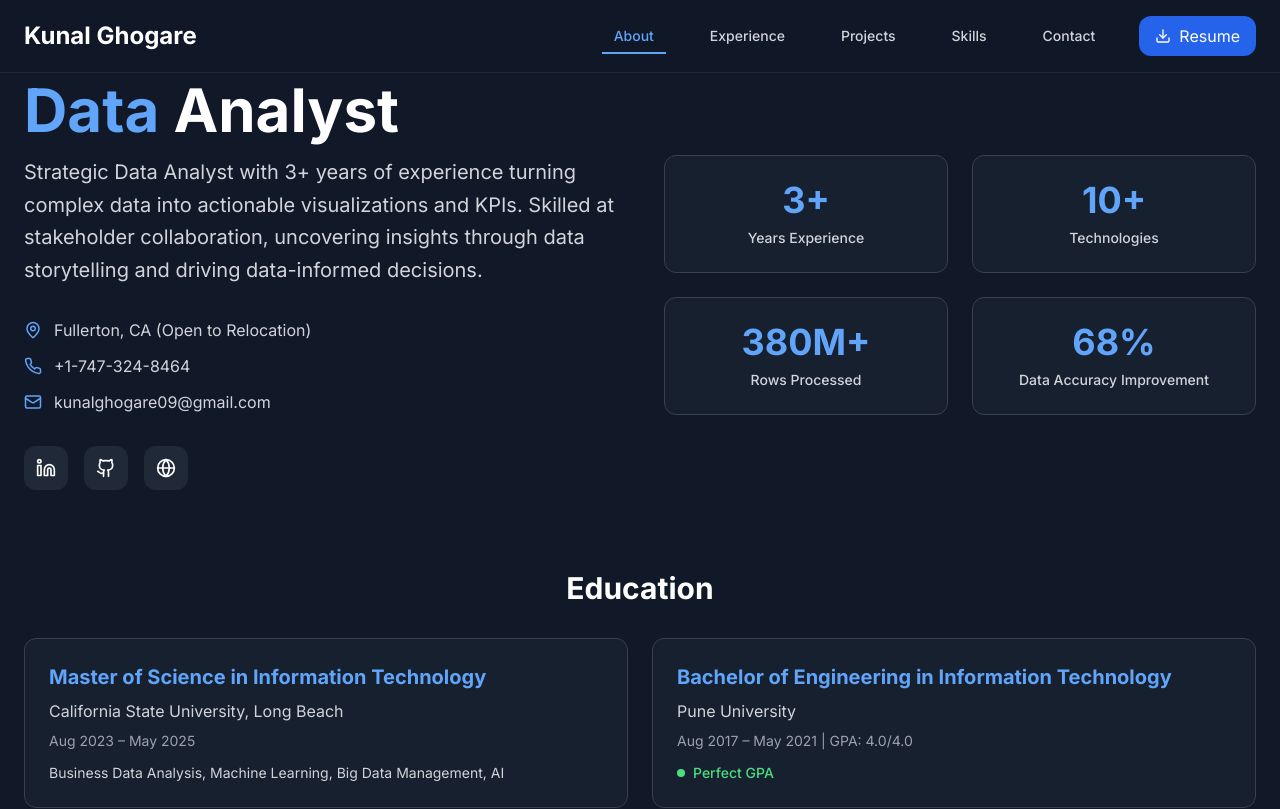
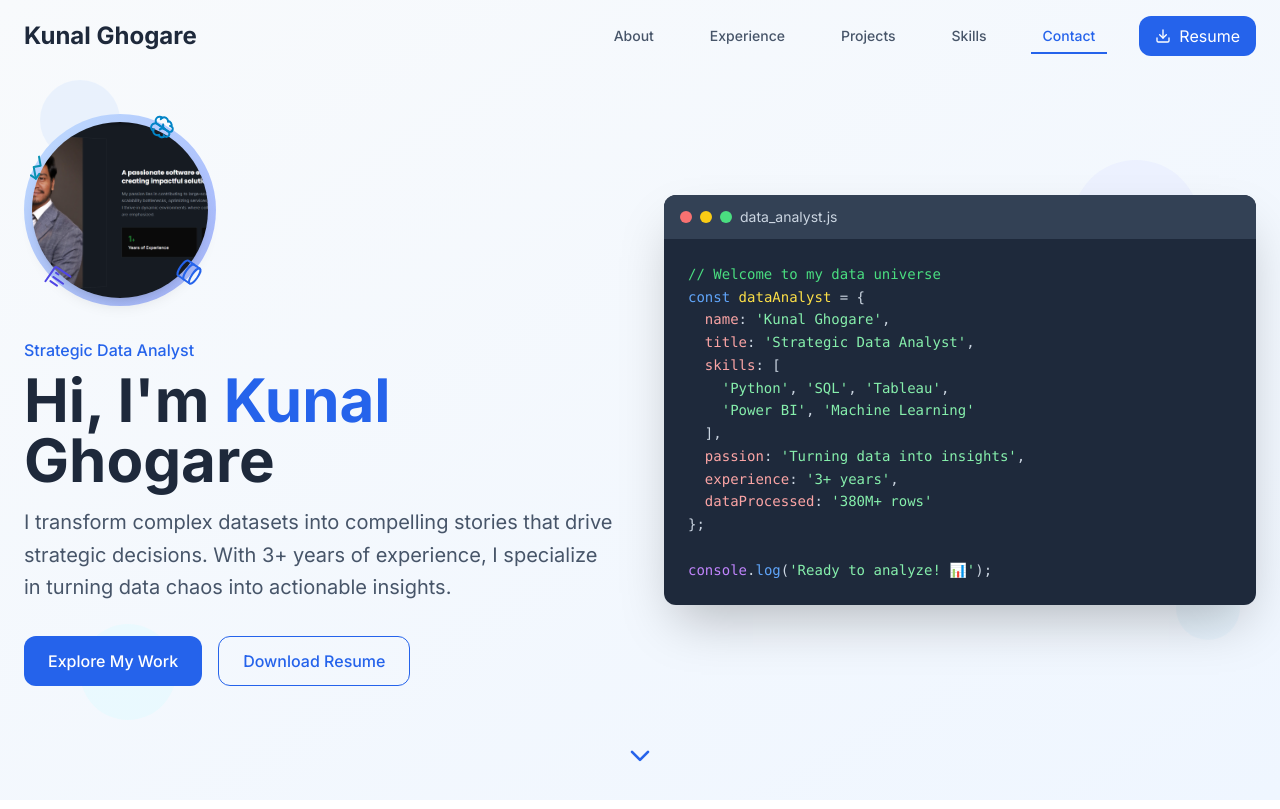
Before and after one commit to Kunal-ghogare/data-dashboard-kunal, a React (Vite) app: page / in a window 1280 px wide. Shown: the top 809 px of the page. Built offline with nearby package versions, Linux system fonts and the light colour scheme.

Commit message:
Refactor: Enhance landing page and color scheme
- Implemented creative landing page design.
- Added user's profile picture.
- Adjusted color scheme for a more subtle look.

```diff
--- a/src/components/About.tsx
+++ b/src/components/About.tsx
@@ -24,7 +24,7 @@ const About = () => {
   ];
 
   return (
-    <section id="about" className="min-h-screen bg-gray-900 text-white py-20">
+    <section id="about" className="min-h-screen bg-white text-slate-800 py-20">
       <div className="container mx-auto px-6">
         <motion.div
           initial={{ opacity: 0, y: 50 }}
@@ -42,9 +42,9 @@ const About = () => {
               viewport={{ once: true }}
             >
               <h1 className="text-5xl lg:text-6xl font-bold mb-4">
-                <span className="text-blue-400">Data</span> Analyst
+                <span className="text-blue-600">Data</span> Analyst
               </h1>
-              <p className="text-xl text-gray-300 leading-relaxed">
+              <p className="text-xl text-slate-600 leading-relaxed">
                 Strategic Data Analyst with 3+ years of experience turning complex data into actionable visualizations and KPIs.
                 Skilled at stakeholder collaboration, uncovering insights through data storytelling and driving data-informed decisions.
               </p>
@@ -59,8 +59,8 @@ const About = () => {
               className="space-y-3"
             >
               {contactInfo.map((item, index) => (
-                <div key={index} className="flex items-center space-x-3 text-gray-300">
-                  <item.icon size={18} className="text-blue-400" />
+                <div key={index} className="flex items-center space-x-3 text-slate-600">
+                  <item.icon size={18} className="text-blue-600" />
                   <span>{item.text}</span>
                 </div>
               ))}
@@ -82,7 +82,7 @@ const About = () => {
                   rel="noopener noreferrer"
                   whileHover={{ scale: 1.1, y: -2 }}
                   whileTap={{ scale: 0.95 }}
-                  className="p-3 bg-gray-800 rounded-lg hover:bg-blue-600 transition-colors"
+                  className="p-3 bg-slate-100 rounded-lg hover:bg-blue-600 hover:text-white transition-colors"
                   aria-label={link.label}
                 >
                   <link.icon size={20} />
@@ -107,18 +107,18 @@ const About = () => {
                 transition={{ duration: 0.6, delay: 0.1 * index }}
                 viewport={{ once: true }}
                 whileHover={{ scale: 1.05 }}
-                className="bg-gray-800/50 backdrop-blur-sm border border-gray-700 rounded-xl p-6 text-center"
+                className="bg-slate-50 border border-slate-200 rounded-xl p-6 text-center"
               >
                 <motion.div
                   initial={{ scale: 0 }}
                   whileInView={{ scale: 1 }}
                   transition={{ duration: 0.8, delay: 0.2 * index, type: "spring" }}
                   viewport={{ once: true }}
-                  className="text-3xl lg:text-4xl font-bold text-blue-400 mb-2"
+                  className="text-3xl lg:text-4xl font-bold text-blue-600 mb-2"
                 >
                   {stat.number}
                 </motion.div>
-                <div className="text-gray-300 text-sm font-medium">{stat.label}</div>
+                <div className="text-slate-600 text-sm font-medium">{stat.label}</div>
               </motion.div>
             ))}
           </motion.div>
@@ -136,24 +136,24 @@ const About = () => {
           <div className="grid md:grid-cols-2 gap-6">
             <motion.div
               whileHover={{ scale: 1.02 }}
-              className="bg-gray-800/50 backdrop-blur-sm border border-gray-700 rounded-xl p-6"
+              className="bg-slate-50 border border-slate-200 rounded-xl p-6"
             >
-              <h3 className="text-xl font-bold text-blue-400 mb-2">Master of Science in Information Technology</h3>
-              <p className="text-gray-300 mb-2">California State University, Long Beach</p>
-              <p className="text-gray-400 text-sm mb-3">Aug 2023 – May 2025</p>
-              <p className="text-gray-300 text-sm">Business Data Analysis, Machine Learning, Big Data Management, AI</p>
+              <h3 className="text-xl font-bold text-blue-600 mb-2">Master of Science in Information Technology</h3>
+              <p className="text-slate-600 mb-2">California State University, Long Beach</p>
+              <p className="text-slate-500 text-sm mb-3">Aug 2023 – May 2025</p>
+              <p className="text-slate-600 text-sm">Business Data Analysis, Machine Learning, Big Data Management, AI</p>
             </motion.div>
 
             <motion.div
               whileHover={{ scale: 1.02 }}
-              className="bg-gray-800/50 backdrop-blur-sm border border-gray-700 rounded-xl p-6"
+              className="bg-slate-50 border border-slate-200 rounded-xl p-6"
             >
-              <h3 className="text-xl font-bold text-blue-400 mb-2">Bachelor of Engineering in Information Technology</h3>
-              <p className="text-gray-300 mb-2">Pune University</p>
-              <p className="text-gray-400 text-sm mb-3">Aug 2017 – May 2021 | GPA: 4.0/4.0</p>
+              <h3 className="text-xl font-bold text-blue-600 mb-2">Bachelor of Engineering in Information Technology</h3>
+              <p className="text-slate-600 mb-2">Pune University</p>
+              <p className="text-slate-500 text-sm mb-3">Aug 2017 – May 2021 | GPA: 4.0/4.0</p>
               <div className="flex items-center space-x-2">
-                <div className="w-2 h-2 bg-green-400 rounded-full"></div>
-                <span className="text-green-400 text-sm font-medium">Perfect GPA</span>
+                <div className="w-2 h-2 bg-green-500 rounded-full"></div>
+                <span className="text-green-600 text-sm font-medium">Perfect GPA</span>
               </div>
             </motion.div>
           </div>
--- a/src/components/Footer.tsx
+++ b/src/components/Footer.tsx
@@ -9,7 +9,7 @@ const Footer = () => {
   };
 
   return (
-    <footer className="bg-gray-900 border-t border-gray-800 text-white py-8">
+    <footer className="bg-slate-100 border-t border-slate-200 text-slate-800 py-8">
       <div className="container mx-auto px-6">
         <div className="flex flex-col md:flex-row items-center justify-between">
           {/* Copyright */}
@@ -18,7 +18,7 @@ const Footer = () => {
             whileInView={{ opacity: 1, y: 0 }}
             transition={{ duration: 0.6 }}
             viewport={{ once: true }}
-            className="flex items-center space-x-2 text-gray-300 mb-4 md:mb-0"
+            className="flex items-center space-x-2 text-slate-600 mb-4 md:mb-0"
           >
             <span>© 2025 Kunal Ghogare. Built with</span>
             <Heart size={16} className="text-red-500" />
@@ -47,7 +47,7 @@ const Footer = () => {
           whileInView={{ opacity: 1 }}
           transition={{ duration: 0.8, delay: 0.4 }}
           viewport={{ once: true }}
-          className="text-center text-gray-400 text-sm mt-6 pt-6 border-t border-gray-800"
+          className="text-center text-slate-500 text-sm mt-6 pt-6 border-t border-slate-200"
         >
           <p>Strategic Data Analyst • Machine Learning Enthusiast • Data Storyteller</p>
         </motion.div>
--- a/src/components/Header.tsx
+++ b/src/components/Header.tsx
@@ -6,6 +6,7 @@ import { Download, Menu, X } from 'lucide-react';
 const Header = () => {
   const [activeSection, setActiveSection] = useState('about');
   const [isMenuOpen, setIsMenuOpen] = useState(false);
+  const [isScrolled, setIsScrolled] = useState(false);
 
   const navItems = [
     { id: 'about', label: 'About' },
@@ -19,6 +20,8 @@ const Header = () => {
     const handleScroll = () => {
       const sections = navItems.map(item => document.getElementById(item.id));
       const scrollPos = window.scrollY + 100;
+
+      setIsScrolled(window.scrollY > 50);
 
       sections.forEach((section, index) => {
         if (section) {
@@ -46,7 +49,11 @@ const Header = () => {
     <motion.header
       initial={{ y: -100 }}
       animate={{ y: 0 }}
-      className="fixed top-0 left-0 right-0 z-50 bg-gray-900/90 backdrop-blur-lg border-b border-gray-800"
+      className={`fixed top-0 left-0 right-0 z-50 transition-all duration-300 ${
+        isScrolled
+          ? 'bg-white/90 backdrop-blur-lg border-b border-slate-200 shadow-sm'
+          : 'bg-transparent'
+      }`}
     >
       <div className="container mx-auto px-6 py-4">
         <div className="flex items-center justify-between">
@@ -54,7 +61,7 @@ const Header = () => {
             initial={{ opacity: 0 }}
             animate={{ opacity: 1 }}
             transition={{ delay: 0.2 }}
-            className="text-2xl font-bold text-white"
+            className="text-2xl font-bold text-slate-800"
           >
             Kunal Ghogare
           </motion.div>
@@ -67,15 +74,15 @@ const Header = () => {
                 onClick={() => scrollToSection(item.id)}
                 className={`relative px-3 py-2 text-sm font-medium transition-colors ${
                   activeSection === item.id
-                    ? 'text-blue-400'
-                    : 'text-gray-300 hover:text-white'
+                    ? 'text-blue-600'
+                    : 'text-slate-600 hover:text-slate-800'
                 }`}
               >
                 {item.label}
                 {activeSection === item.id && (
                   <motion.div
                     layoutId="activeTab"
-                    className="absolute bottom-0 left-0 right-0 h-0.5 bg-blue-400"
+                    className="absolute bottom-0 left-0 right-0 h-0.5 bg-blue-600"
                   />
                 )}
               </button>
@@ -95,7 +102,7 @@ const Header = () => {
           {/* Mobile Menu Button */}
           <button
             onClick={() => setIsMenuOpen(!isMenuOpen)}
-            className="md:hidden text-white"
+            className="md:hidden text-slate-800"
           >
             {isMenuOpen ? <X size={24} /> : <Menu size={24} />}
           </button>
@@ -107,7 +114,7 @@ const Header = () => {
             initial={{ opacity: 0, y: -20 }}
             animate={{ opacity: 1, y: 0 }}
             exit={{ opacity: 0, y: -20 }}
-            className="md:hidden mt-4 py-4 border-t border-gray-800"
+            className="md:hidden mt-4 py-4 border-t border-slate-200 bg-white rounded-lg shadow-lg"
           >
             {navItems.map((item) => (
               <button
@@ -115,8 +122,8 @@ const Header = () => {
                 onClick={() => scrollToSection(item.id)}
                 className={`block w-full text-left px-4 py-2 text-sm font-medium transition-colors ${
                   activeSection === item.id
-                    ? 'text-blue-400'
-                    : 'text-gray-300 hover:text-white'
+                    ? 'text-blue-600'
+                    : 'text-slate-600 hover:text-slate-800'
                 }`}
               >
                 {item.label}
--- /dev/null
+++ b/src/components/LandingHero.tsx
@@ -0,0 +1,195 @@
+
+import React from 'react';
+import { motion } from 'framer-motion';
+import { ChevronDown, Database, BarChart3, TrendingUp, Brain } from 'lucide-react';
+
+const LandingHero = () => {
+  const codeSnippet = `// Welcome to my data universe
+const dataAnalyst = {
+  name: 'Kunal Ghogare',
+  title: 'Strategic Data Analyst',
+  skills: [
+    'Python', 'SQL', 'Tableau', 'Power BI',
+    'Machine Learning', 'Statistical Analysis'
+  ],
+  passion: 'Turning data into insights',
+  experience: '3+ years',
+  dataProcessed: '380M+ rows',
+
+  transformData: function() {
+    return this.skills
+      .map(skill => skill + ' expertise')
+      .filter(insight => insight.includes('data'))
+      .reduce((impact, insight) => impact + insight, '');
+  }
+};
+
+console.log('Ready to analyze your data! 📊');`;
+
+  const scrollToAbout = () => {
+    const aboutSection = document.getElementById('about');
+    if (aboutSection) {
+      aboutSection.scrollIntoView({ behavior: 'smooth' });
+    }
+  };
+
+  return (
+    <section className="min-h-screen bg-gradient-to-br from-slate-50 to-blue-50 text-slate-800 flex items-center justify-center relative overflow-hidden">
+      {/* Background Elements */}
+      <div className="absolute inset-0 overflow-hidden">
+        <div className="absolute top-20 left-10 w-20 h-20 bg-blue-100 rounded-full opacity-50"></div>
+        <div className="absolute top-40 right-20 w-32 h-32 bg-indigo-100 rounded-full opacity-40"></div>
+        <div className="absolute bottom-20 left-20 w-24 h-24 bg-cyan-100 rounded-full opacity-30"></div>
+        <div className="absolute bottom-40 right-10 w-16 h-16 bg-sky-100 rounded-full opacity-50"></div>
+      </div>
+
+      <div className="container mx-auto px-6 grid lg:grid-cols-2 gap-12 items-center z-10">
+        {/* Left Side - Profile and Introduction */}
+        <motion.div
+          initial={{ opacity: 0, x: -50 }}
+          animate={{ opacity: 1, x: 0 }}
+          transition={{ duration: 0.8 }}
+          className="space-y-8"
+        >
+          {/* Profile Picture */}
+          <motion.div
+            initial={{ scale: 0 }}
+            animate={{ scale: 1 }}
+            transition={{ duration: 0.8, delay: 0.2 }}
+            className="relative w-48 h-48 mx-auto lg:mx-0"
+          >
+            <div className="w-full h-full rounded-full bg-gradient-to-br from-blue-200 to-indigo-300 p-2">
+              <img
+                src="/lovable-uploads/b7864d27-37d4-457a-83b7-d54598fd9e8c.png"
+                alt="Kunal Ghogare"
+                className="w-full h-full rounded-full object-cover shadow-lg"
+              />
+            </div>
+            {/* Data Icons around profile */}
+            <motion.div
+              animate={{ rotate: 360 }}
+              transition={{ duration: 20, repeat: Infinity, ease: "linear" }}
+              className="absolute inset-0"
+            >
+              <Database className="absolute -top-2 left-1/2 w-6 h-6 text-blue-600" />
+              <BarChart3 className="absolute top-1/2 -right-2 w-6 h-6 text-indigo-600" />
+              <TrendingUp className="absolute -bottom-2 left-1/2 w-6 h-6 text-cyan-600" />
+              <Brain className="absolute top-1/2 -left-2 w-6 h-6 text-sky-600" />
+            </motion.div>
+          </motion.div>
+
+          <div className="text-center lg:text-left">
+            <motion.p
+              initial={{ opacity: 0, y: 20 }}
+              animate={{ opacity: 1, y: 0 }}
+              transition={{ duration: 0.6, delay: 0.4 }}
+              className="text-blue-600 font-medium mb-2"
+            >
+              Strategic Data Analyst
+            </motion.p>
+
+            <motion.h1
+              initial={{ opacity: 0, y: 20 }}
+              animate={{ opacity: 1, y: 0 }}
+              transition={{ duration: 0.6, delay: 0.5 }}
+              className="text-5xl lg:text-6xl font-bold mb-4"
+            >
+              Hi, I'm <span className="text-blue-600">Kunal</span> Ghogare
+            </motion.h1>
+
+            <motion.p
+              initial={{ opacity: 0, y: 20 }}
+              animate={{ opacity: 1, y: 0 }}
+              transition={{ duration: 0.6, delay: 0.6 }}
+              className="text-xl text-slate-600 leading-relaxed mb-8"
+            >
+              I transform complex datasets into compelling stories that drive strategic decisions.
+              With 3+ years of experience, I specialize in turning data chaos into actionable insights.
+            </motion.p>
+
+            <motion.div
+              initial={{ opacity: 0, y: 20 }}
+              animate={{ opacity: 1, y: 0 }}
+              transition={{ duration: 0.6, delay: 0.7 }}
+              className="flex flex-col sm:flex-row gap-4 justify-center lg:justify-start"
+            >
+              <button
+                onClick={scrollToAbout}
+                className="bg-blue-600 hover:bg-blue-700 text-white px-6 py-3 rounded-lg font-medium transition-colors"
+              >
+                Explore My Work
+              </button>
+              <button
+                onClick={() => window.open('/resume.pdf', '_blank')}
+                className="border border-blue-600 text-blue-600 hover:bg-blue-50 px-6 py-3 rounded-lg font-medium transition-colors"
+              >
+                Download Resume
+              </button>
+            </motion.div>
+          </div>
+        </motion.div>
+
+        {/* Right Side - Code Terminal */}
+        <motion.div
+          initial={{ opacity: 0, x: 50 }}
+          animate={{ opacity: 1, x: 0 }}
+          transition={{ duration: 0.8, delay: 0.3 }}
+          className="relative"
+        >
+          <div className="bg-slate-800 rounded-lg shadow-2xl overflow-hidden">
+            {/* Terminal Header */}
+            <div className="bg-slate-700 px-4 py-3 flex items-center space-x-2">
+              <div className="w-3 h-3 bg-red-400 rounded-full"></div>
+              <div className="w-3 h-3 bg-yellow-400 rounded-full"></div>
+              <div className="w-3 h-3 bg-green-400 rounded-full"></div>
+              <span className="text-slate-300 text-sm ml-4">data_analyst.js</span>
+            </div>
+
+            {/* Code Content */}
+            <div className="p-6 font-mono text-sm">
+              <motion.pre
+                initial={{ opacity: 0 }}
+                animate={{ opacity: 1 }}
+                transition={{ duration: 2, delay: 0.8 }}
+                className="text-slate-300 whitespace-pre-wrap leading-relaxed"
+              >
+                <span className="text-green-400">// Welcome to my data universe</span>
+                {'\n'}<span className="text-blue-400">const</span> <span className="text-yellow-300">dataAnalyst</span> = {'{'}
+                {'\n'}  <span className="text-red-300">name</span>: <span className="text-green-300">'Kunal Ghogare'</span>,
+                {'\n'}  <span className="text-red-300">title</span>: <span className="text-green-300">'Strategic Data Analyst'</span>,
+                {'\n'}  <span className="text-red-300">skills</span>: [
+                {'\n'}    <span className="text-green-300">'Python'</span>, <span className="text-green-300">'SQL'</span>, <span className="text-green-300">'Tableau'</span>,
+                {'\n'}    <span className="text-green-300">'Power BI'</span>, <span className="text-green-300">'Machine Learning'</span>
+                {'\n'}  ],
+                {'\n'}  <span className="text-red-300">passion</span>: <span className="text-green-300">'Turning data into insights'</span>,
+                {'\n'}  <span className="text-red-300">experience</span>: <span className="text-green-300">'3+ years'</span>,
+                {'\n'}  <span className="text-red-300">dataProcessed</span>: <span className="text-green-300">'380M+ rows'</span>
+                {'\n'}{'}'};
+                {'\n\n'}<span className="text-purple-400">console</span>.<span className="text-blue-400">log</span>(<span className="text-green-300">'Ready to analyze! 📊'</span>);
+              </motion.pre>
+            </div>
+          </div>
+        </motion.div>
+      </div>
+
+      {/* Scroll Indicator */}
+      <motion.div
+        initial={{ opacity: 0 }}
+        animate={{ opacity: 1 }}
+        transition={{ duration: 0.8, delay: 1.5 }}
+        className="absolute bottom-8 left-1/2 transform -translate-x-1/2"
+      >
+        <motion.button
+          onClick={scrollToAbout}
+          animate={{ y: [0, 10, 0] }}
+          transition={{ duration: 2, repeat: Infinity }}
+          className="text-blue-600 hover:text-blue-700 transition-colors"
+        >
+          <ChevronDown size={32} />
+        </motion.button>
+      </motion.div>
+    </section>
+  );
+};
+
+export default LandingHero;
--- a/src/pages/Index.tsx
+++ b/src/pages/Index.tsx
@@ -1,6 +1,7 @@
 
 import React from 'react';
 import Header from '@/components/Header';
+import LandingHero from '@/components/LandingHero';
 import About from '@/components/About';
 import Experience from '@/components/Experience';
 import Projects from '@/components/Projects';
@@ -10,8 +11,9 @@ import Footer from '@/components/Footer';
 
 const Index = () => {
   return (
-    <div className="bg-gray-900 text-white">
+    <div className="bg-slate-50 text-slate-800">
       <Header />
+      <LandingHero />
       <main>
         <About />
         <Experience />
```
Also changed, not shown: public/lovable-uploads/b7864d27-37d4-457a-83b7-d54598fd9e8c.png (added).
